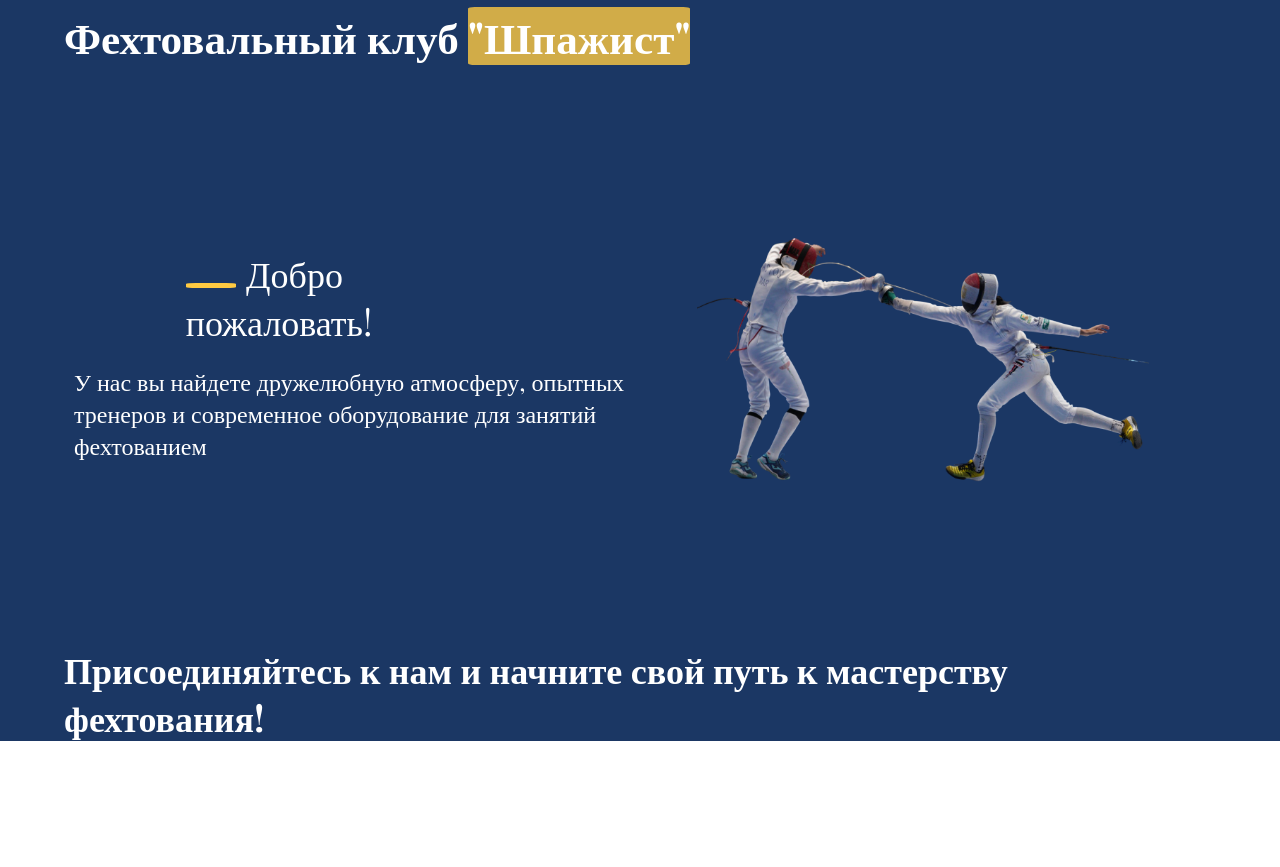
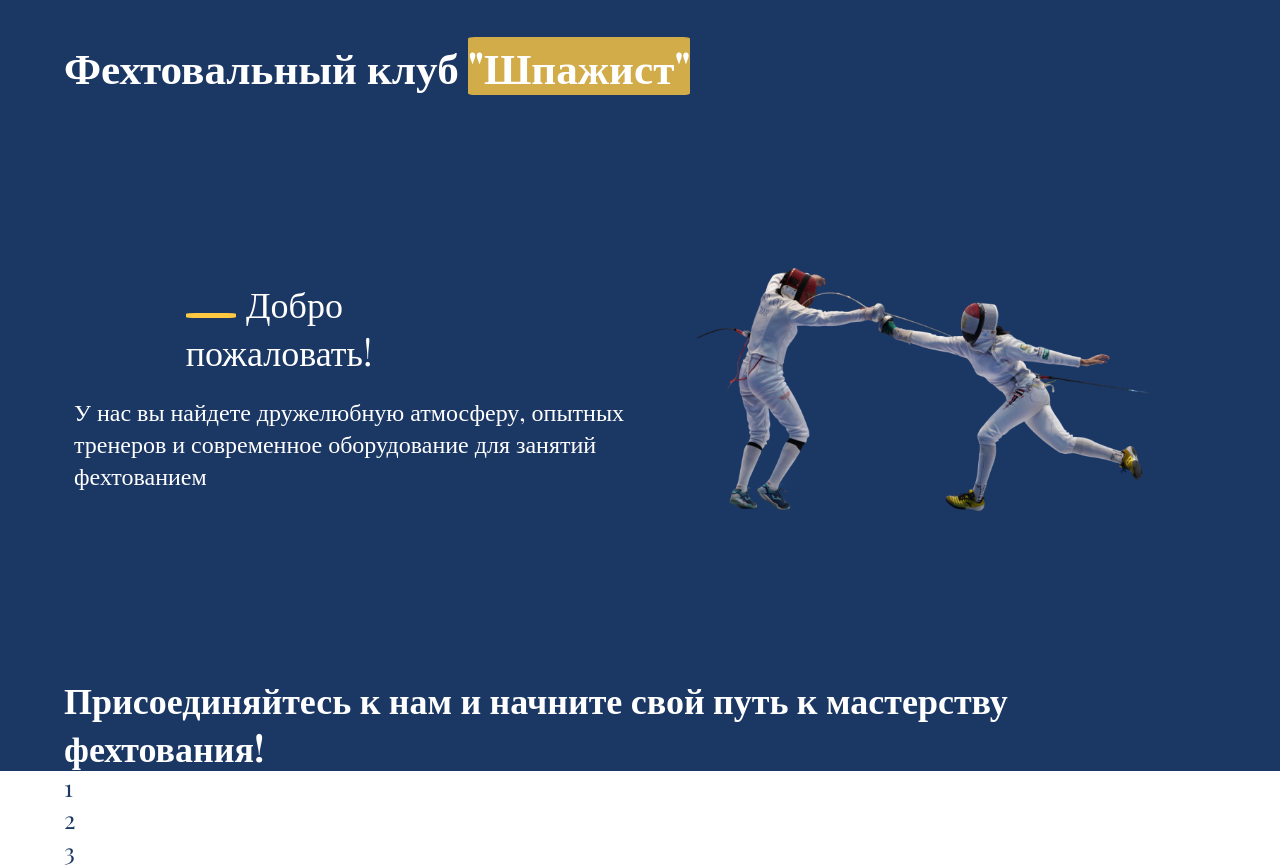
Before and after one commit to morozoffivan/fencing_club, a plain HTML site: page index.html in a window 1280 px wide. Shown: the part 45-912 px from the top of the page. Before the commit the page ends 800 px from the top, so only its background shows below. Drawn offline with nearby package versions, Linux system fonts and the light colour scheme; a web font is replaced by a local one.

Commit message:
next step is make tabs

```diff
--- a/index.html
+++ b/index.html
@@ -47,6 +47,25 @@
         </div>
     </section>
 
+    <section id="main">
+        <div class="container">
+            <div class="tab_container">
+                <div class="flex_container">
+                    <div></div>
+                    <div></div>
+                    <div></div>
+                </div>
+            </div>
+
+            <div class="tab_nav_container">
+                <div class="tab_nav_item">1</div>
+                <div class="tab_nav_item">2</div>
+                <div class="tab_nav_item">3</div>
+            </div>
+
+        </div>
+    </section>
+
     <script src="https://kit.fontawesome.com/8b41cb6c67.js" crossorigin="anonymous"></script>
     <script src="./script/script.js"></script>
 </body>
--- a/style/style.css
+++ b/style/style.css
@@ -21,11 +21,11 @@
   margin: 0;
   font-family: "Playfair Display", serif;
   font-size: 24px;
-  color: #FFFFFF;
+
 }
 
 #header{
-
+  color: #FFFFFF;
   background-color: #1B3764;
 }
 
@@ -48,6 +48,7 @@ ul{
 
 a{
   text-decoration: none;
+  color: #FFFFFF;
 }
 
 .social_media{
@@ -107,6 +108,7 @@ a{
 }
 
 h1{
+  margin-top: 30px;
   font-size: 1.8em;
 }
 
@@ -124,3 +126,7 @@ h1{
 .header_info{
   font-size: 1.5em;
 }
+
+#main{
+  color: #1B3764;
+}
```
